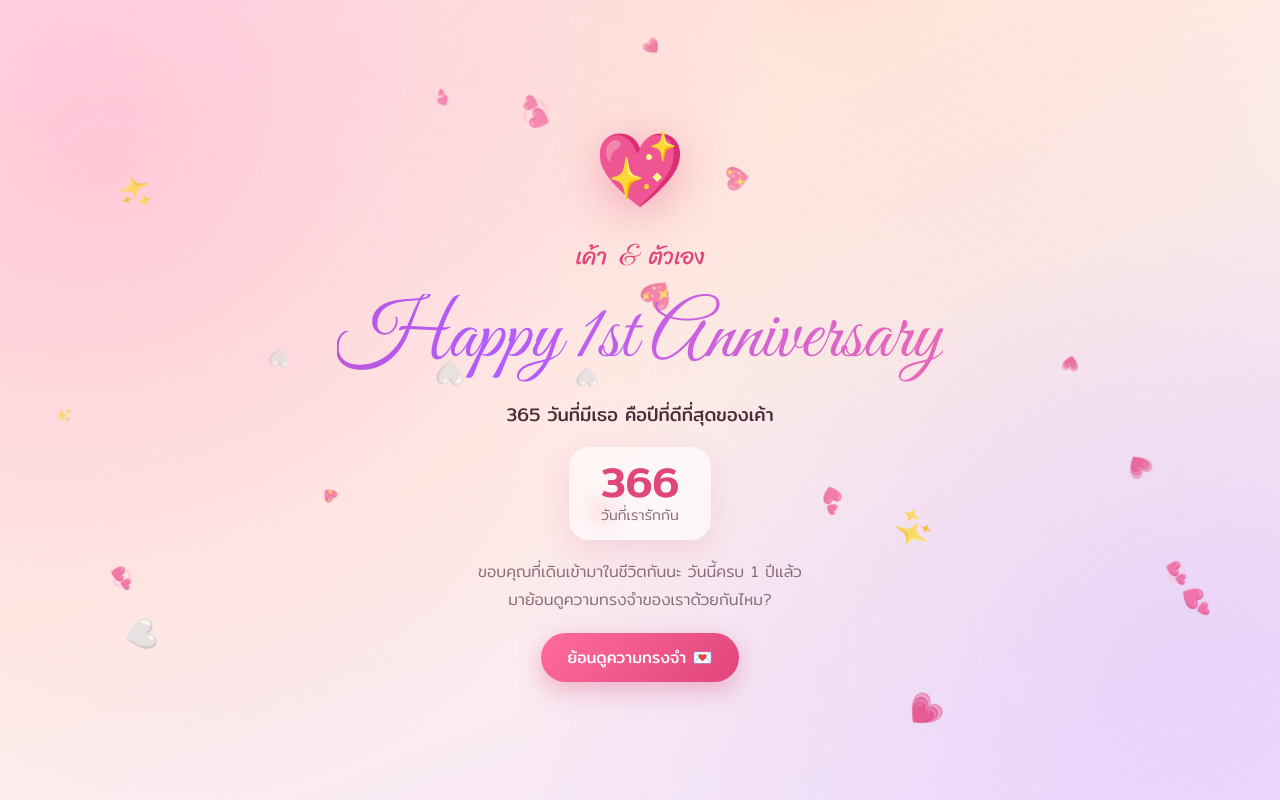
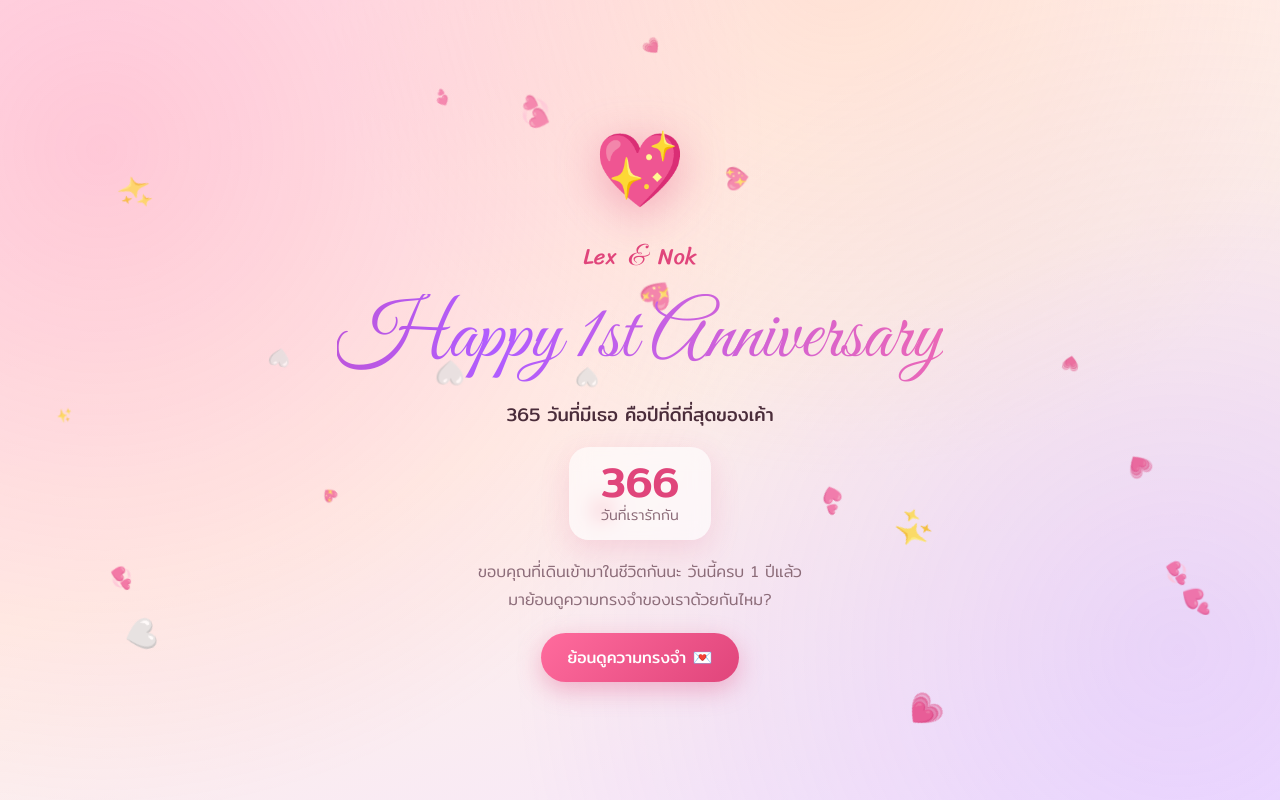
Before and after one commit to lexGamerDev/anniversary, a React (Vite) app: page / in a window 1280 px wide. Built offline with nearby package versions, Linux system fonts and the light colour scheme.

Commit message:
Update config values for personal identifiers

```diff
--- a/src/config.js
+++ b/src/config.js
@@ -2,8 +2,8 @@
 
 export const config = {
   // ชื่อของเราสองคน
-  me: 'เค้า',
-  partner: 'ตัวเอง',
+  me: 'Lex',
+  partner: 'Nok',
 
   // วันที่เริ่มคบกัน (ปี-เดือน-วัน)
   startDate: '2025-10-05',
```
